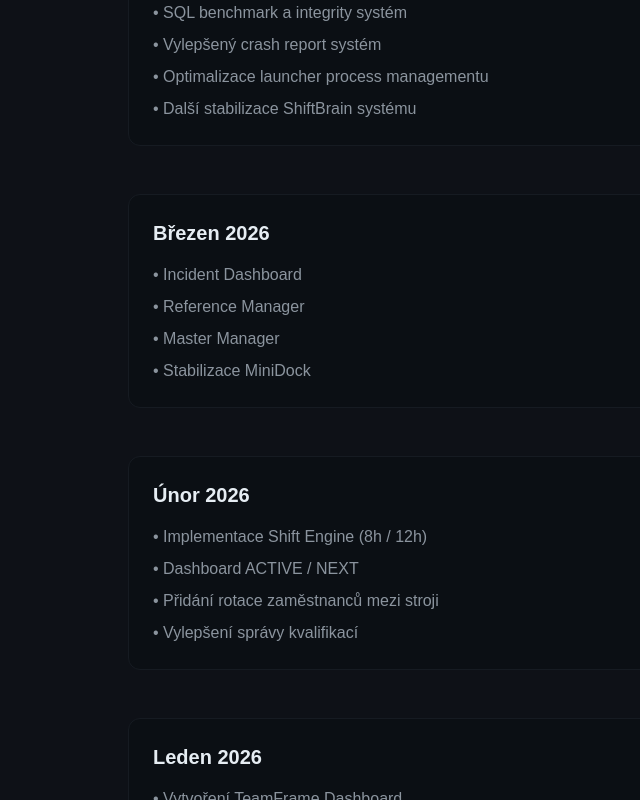
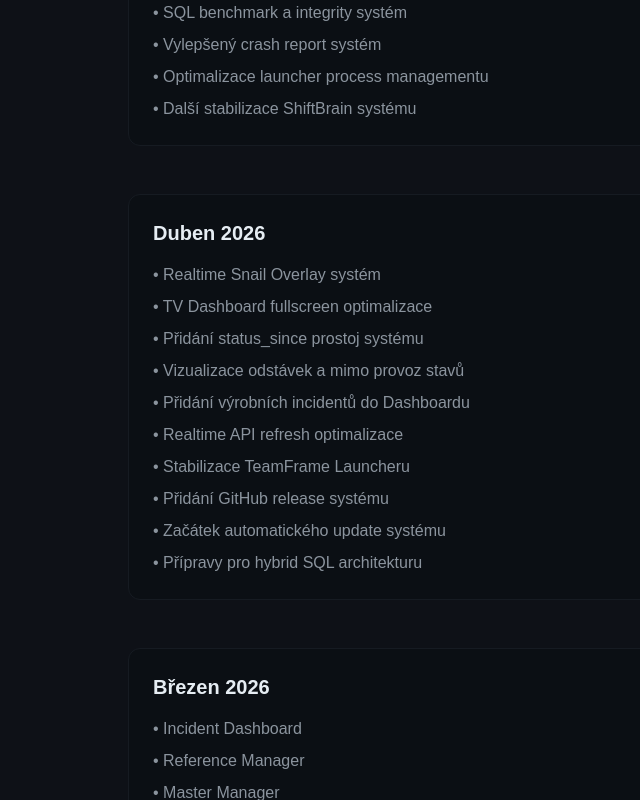
Before and after one commit to rendilife/teamframe-web, a Next.js app: page /updates in a window 1280 px wide. Shown: the part 489-1289 px from the top of the page, without its empty margins (0-640 px from the left). Built offline with nearby package versions, Linux system fonts and the light colour scheme.

Commit message:
Website update

```diff
--- a/app/updates/page.tsx
+++ b/app/updates/page.tsx
@@ -39,7 +39,25 @@
 
 
 
+{/* Duben */}
+<div className="border border-[#161B22] rounded-xl p-6 bg-[#0B0F14]">
+  <h2 className="text-xl font-semibold">
+    Duben 2026
+  </h2>
 
+  <ul className="mt-4 text-[#8B949E] space-y-2">
+    <li>• Realtime Snail Overlay systém</li>
+    <li>• TV Dashboard fullscreen optimalizace</li>
+    <li>• Přidání status_since prostoj systému</li>
+    <li>• Vizualizace odstávek a mimo provoz stavů</li>
+    <li>• Přidání výrobních incidentů do Dashboardu</li>
+    <li>• Realtime API refresh optimalizace</li>
+    <li>• Stabilizace TeamFrame Launcheru</li>
+    <li>• Přidání GitHub release systému</li>
+    <li>• Začátek automatického update systému</li>
+    <li>• Přípravy pro hybrid SQL architekturu</li>
+  </ul>
+</div>
 
 
 
```
